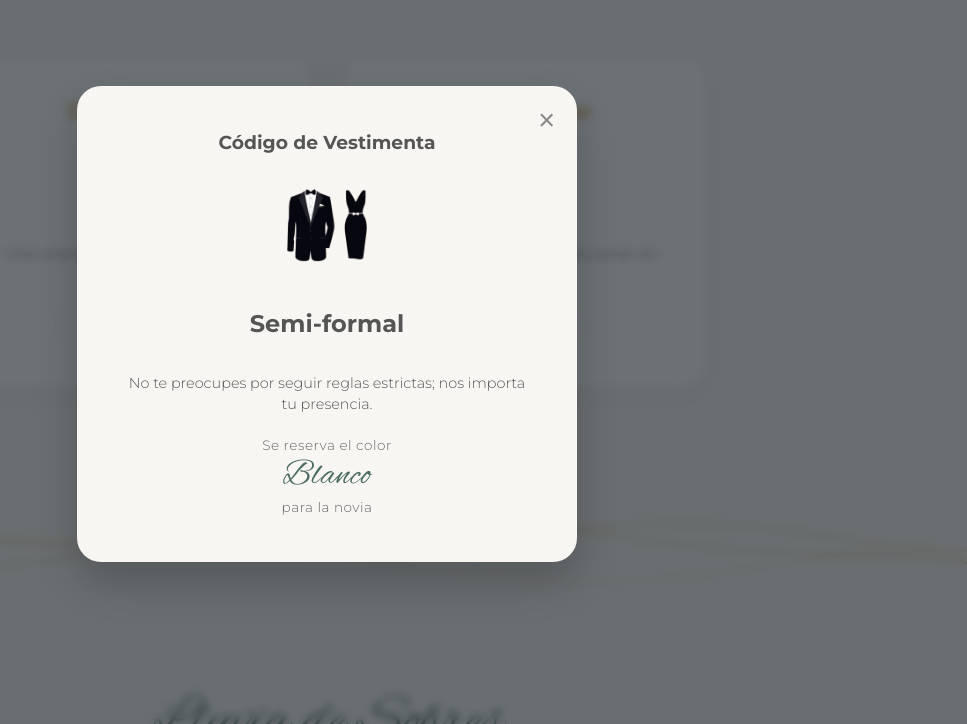
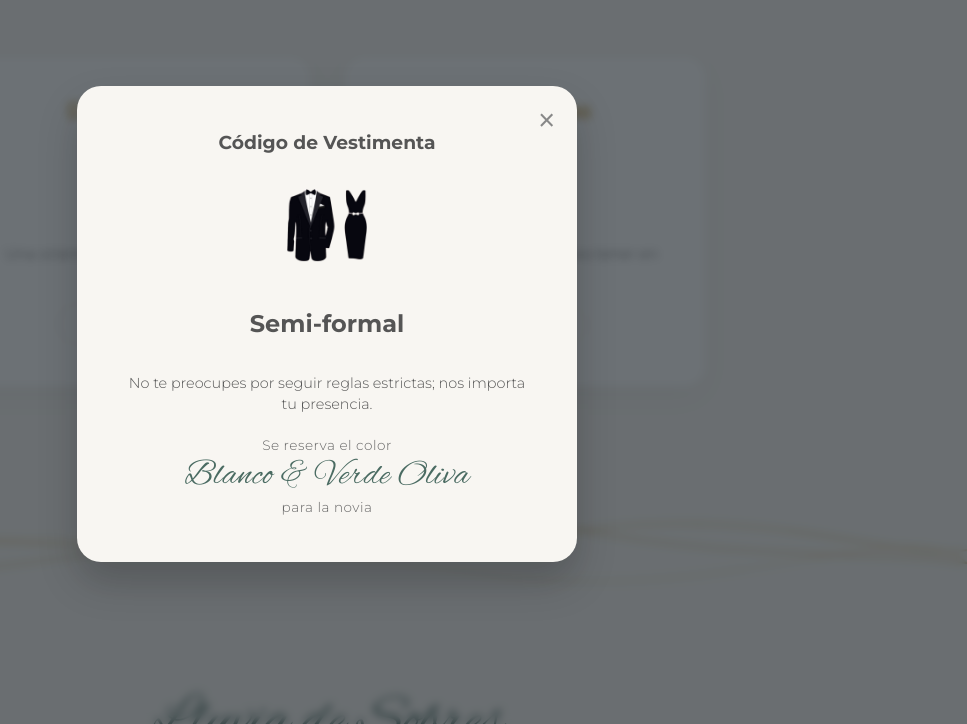
Before and after one commit to davidarce0519/BodaDahiana, a plain HTML site: page bosquejo.html in a window 1280 px wide. Both pictures are taken after a click on the button "VER MÁS". Shown: the part 2611-3335 px from the top of the page, without its empty margins (313-1280 px from the left). Drawn offline with nearby package versions, Linux system fonts and the light colour scheme; a web font is replaced by a local one.

Commit message:
cambio verde oliva

```diff
--- a/bosquejo.html
+++ b/bosquejo.html
@@ -393,7 +393,7 @@
 
         <p class="modal-reservation-text">
             Se reserva el color <br>
-            <strong class="highlight-olive-cursive">Blanco</strong> <br>
+            <strong class="highlight-olive-cursive">Blanco & Verde Oliva</strong> <br>
             para la novia
         </p>
     </div>
```
